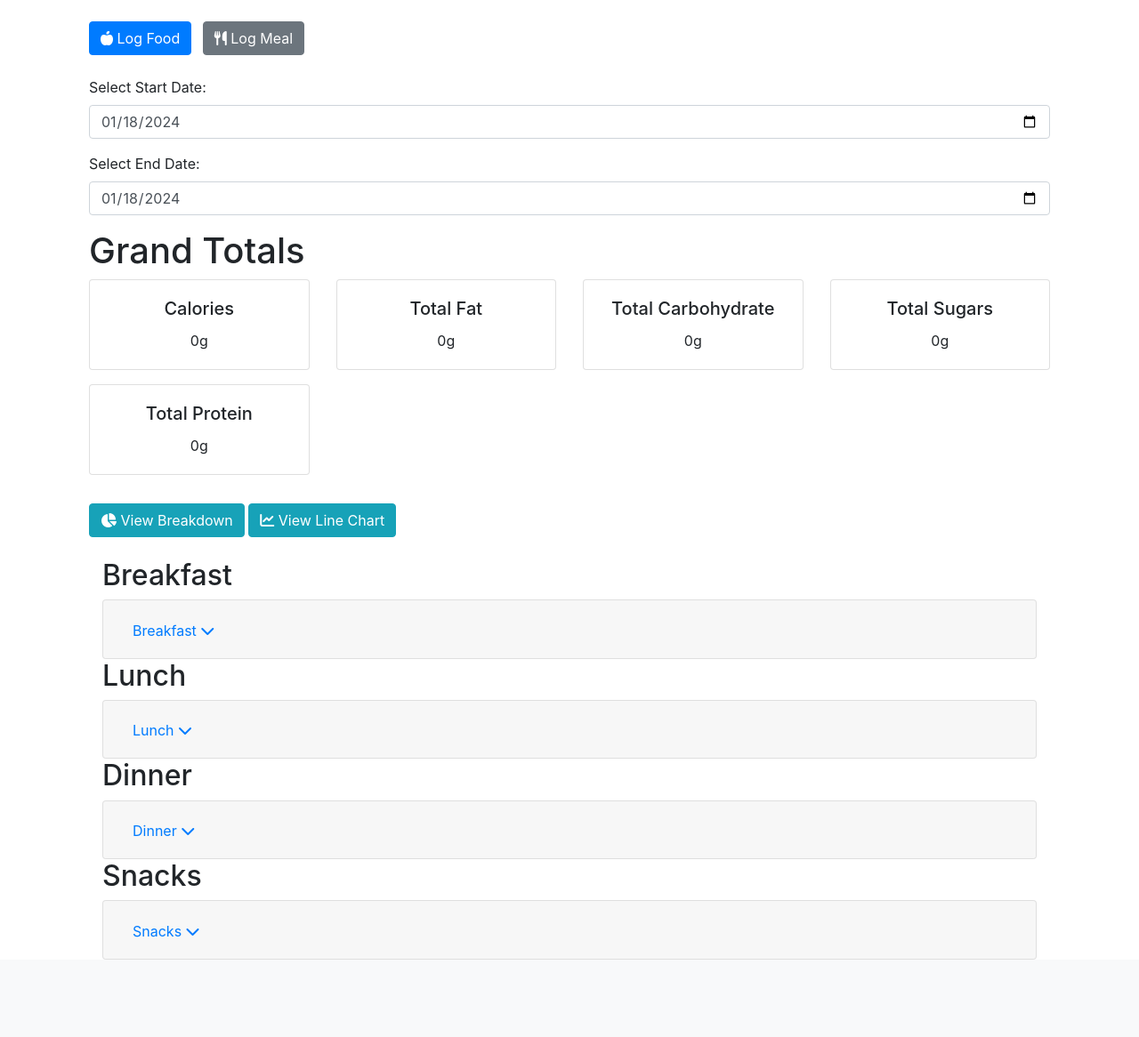
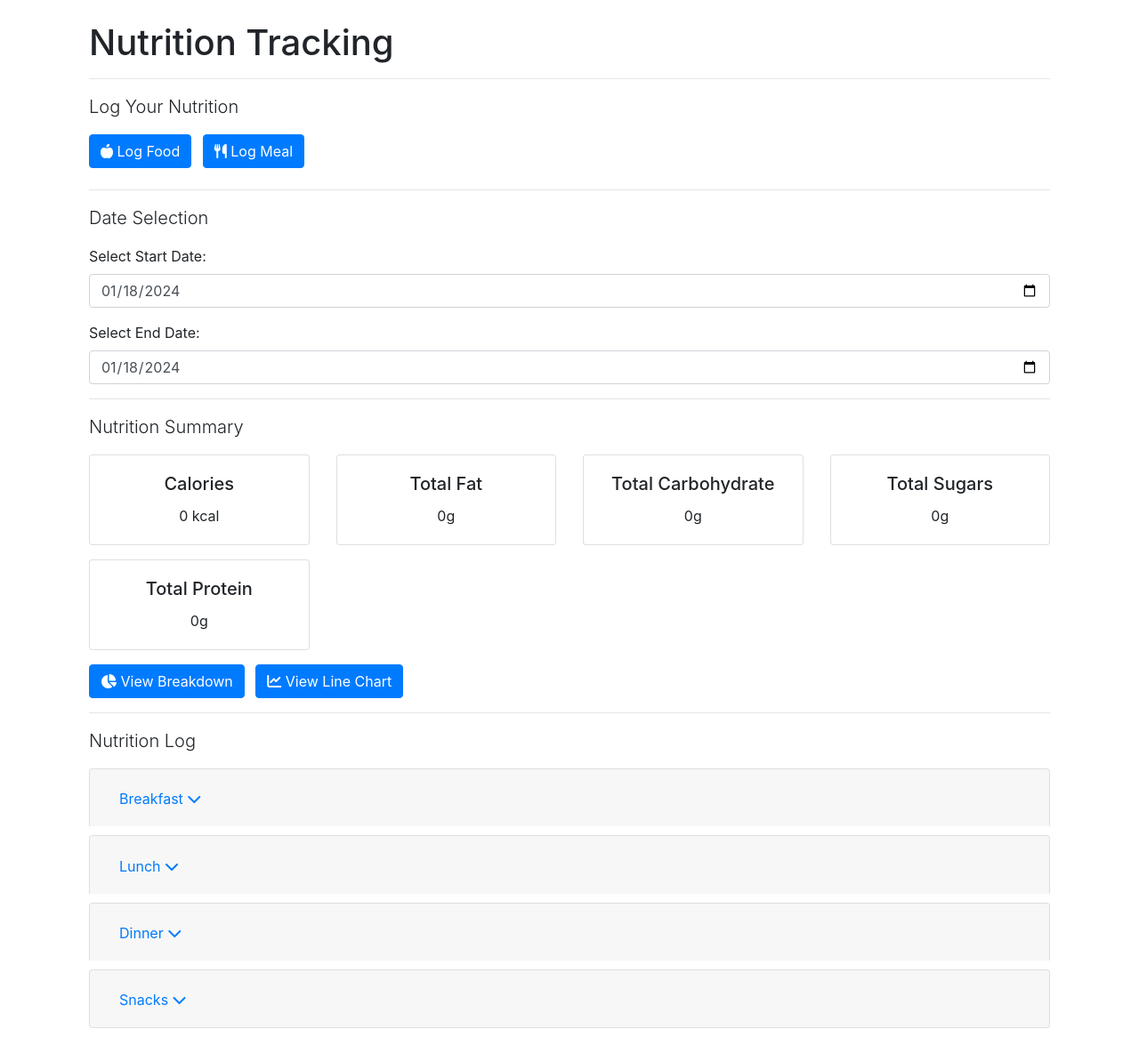
Before and after one commit to Jam0k/MyFitnessBro, a Flask app: page /nutrition/tracking in a window 1280 px wide. Shown: the part 56-1222 px from the top of the page at 89% size. Before the commit the page ends 1135 px from the top, so only its background shows below. Run offline with Flask 3, Linux system fonts and the light colour scheme; some libraries are stand-ins or nearby versions.

Commit message:
Major UI update

```diff
--- a/templates/nutrition/tracking/tracking.html
+++ b/templates/nutrition/tracking/tracking.html
@@ -1,21 +1,26 @@
 {% extends 'base.html' %}
 {% block content %}
 <div class="container mt-4">
+  <h1>Nutrition Tracking</h1>
+  <hr>
     <!-- Buttons for Logging Food and Meal -->
+    <p class="lead">Log Your Nutrition</p>
     <div class="mb-4">
       <a class="btn btn-primary mr-2" href="{{ url_for('nutrition.addFood') }}">
         <i class="fas fa-apple-whole"></i> Log Food
     </a>
-    <a class="btn btn-secondary" href="{{ url_for('nutrition.addMeal') }}">
+    <a class="btn btn-primary mr-2" href="{{ url_for('nutrition.addMeal') }}">
         <i class="fas fa-utensils"></i> Log Meal
     </a>
 
 
     </div>
 
+    <hr>
 
 
 <!-- Start Date Selector for Filtering -->
+<p class="lead">Date Selection</p>
 <div class="form-group">
   <label for="startDateFilter">Select Start Date:</label>
   <input type="date" class="form-control" id="startDateFilter" name="startDateFilter">
@@ -27,31 +32,36 @@
   <input type="date" class="form-control" id="endDateFilter" name="endDateFilter">
 </div>
 
+<hr>
 
-    <!-- Display grand totals in Bootstrap cards -->
-    <h1>Grand Totals</h1>
+<p class="lead">Nutrition Summary</p>
 <div class="row">
   {% for key, value in grand_total.items() %}
   <div class="col-sm-6 col-md-4 col-lg-3 mb-3">
     <div class="card text-center">
       <div class="card-body">
         <h5 class="card-title">{{ key.replace('_', ' ').title() }}</h5>
+        {% if key == 'calories' %}
+          <p class="card-text">{{ value }} kcal</p>
+        {% else %}
           <p class="card-text">{{ value }}g</p>
+        {% endif %}
       </div>
     </div>
   </div>
   {% endfor %}
 </div>
-
     <!-- Button to Open Modal -->
-    <button type="button" class="btn btn-info mt-3" data-toggle="modal" data-target="#macrosModal">
+    <button type="button" class="btn btn-primary mr-2" data-toggle="modal" data-target="#macrosModal">
       <i class="fas fa-chart-pie"></i> View Breakdown
     </button>
 
     <!-- Button to Open Line Chart Modal -->
-<button type="button" class="btn btn-info mt-3" data-toggle="modal" data-target="#lineChartModal">
+<button type="button" class="btn btn-primary mr-2" data-toggle="modal" data-target="#lineChartModal">
   <i class="fas fa-chart-line"></i> View Line Chart
 </button>
+
+<hr>
 
 
     <!-- Modal for Pie Chart -->
@@ -88,23 +98,13 @@
     </div>
   </div>
 </div>
-
-
-<div class="container mt-4">
+<p class="lead">Nutrition Log</p>
 {% for meal_type, data in meal_type_data.items() %}
-  <h2>{{ meal_type.title() }}</h2>
-  <div class="accordion" id="mealTypeAccordion{{ loop.index }}">
+<div class="accordion nutrition-accordion" id="mealTypeAccordion{{ loop.index }}">
   <div class="card">
     <div class="card-header" id="mealTypeHeading{{ loop.index }}">
       <h2 class="mb-0">
-          <button
-            class="btn btn-link"
-            type="button"
-            data-toggle="collapse"
-            data-target="#mealTypeCollapse{{ loop.index }}"
-            aria-expanded="true"
-            aria-controls="mealTypeCollapse{{ loop.index }}"
-          >
+        <button class="btn btn-link modern-accordion-btn" type="button" data-toggle="collapse" data-target="#mealTypeCollapse{{ loop.index }}" aria-expanded="true" aria-controls="mealTypeCollapse{{ loop.index }}">
           {{ meal_type.title() }} <i class="fas fa-chevron-down"></i>
         </button>
       </h2>
@@ -116,6 +116,7 @@
         data-parent="#mealTypeAccordion{{ loop.index }}"
       >
         <div class="card-body">
+          <div class="table-responsive">
           <table class="table">
             <thead>
               <tr>
@@ -240,5 +241,22 @@
 
 </script>
 
+<style>
+  /* Custom CSS for spacing between accordion items */
+.nutrition-accordion .card {
+    margin-bottom: 10px; /* Adjust this value as needed for spacing */
+}
+/* Responsive table */
+.table-responsive {
+  overflow-x: auto; /* Enable horizontal scrolling */
+}
+
+@media screen and (max-width: 768px) { /* Adjust this breakpoint as needed */
+  .table-responsive {
+    -webkit-overflow-scrolling: touch; /* Smooth scrolling on mobile devices */
+  }
+}
+
+</style>
 
 {% endblock %}
```
Lines whose indentation alone changed are shown as unchanged.
